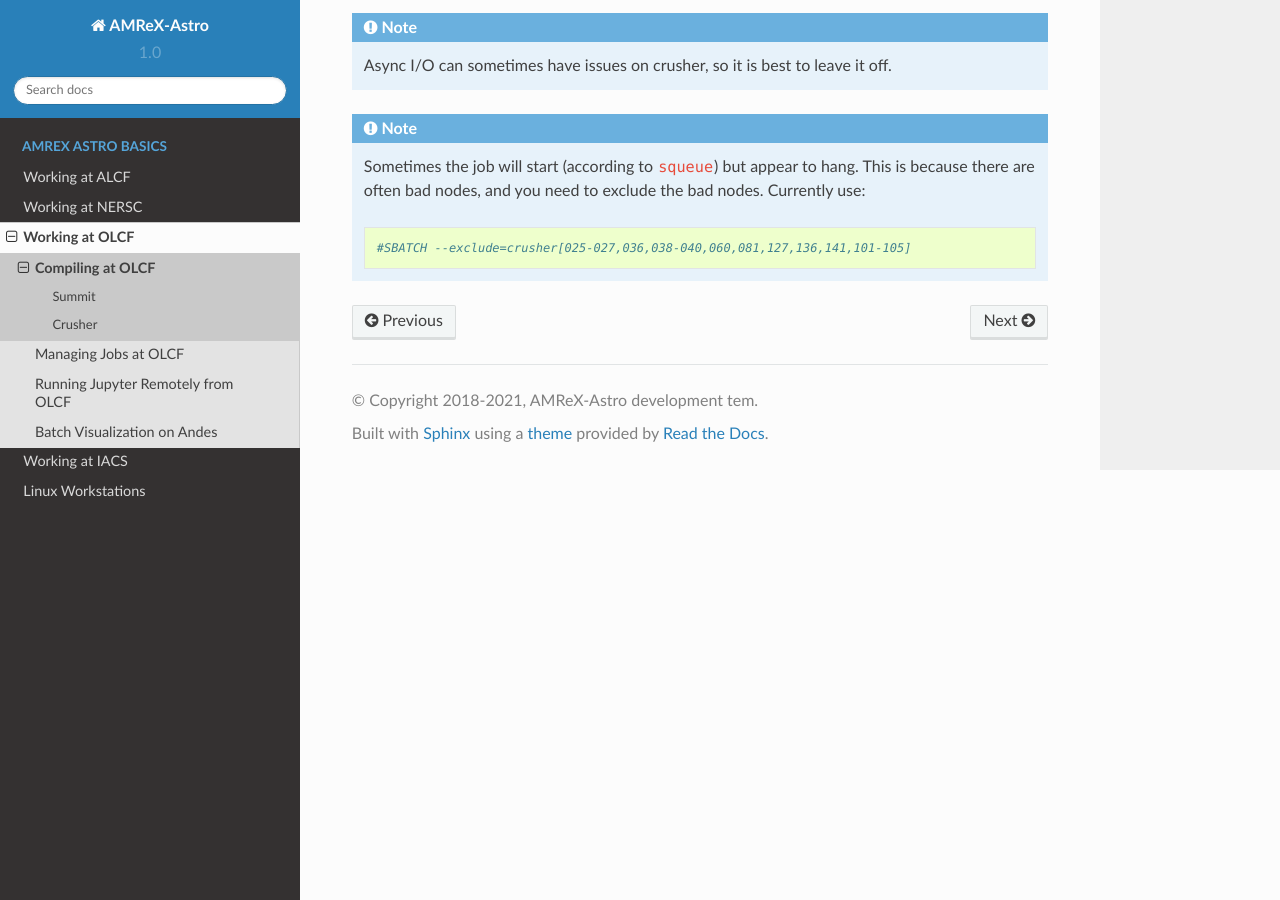
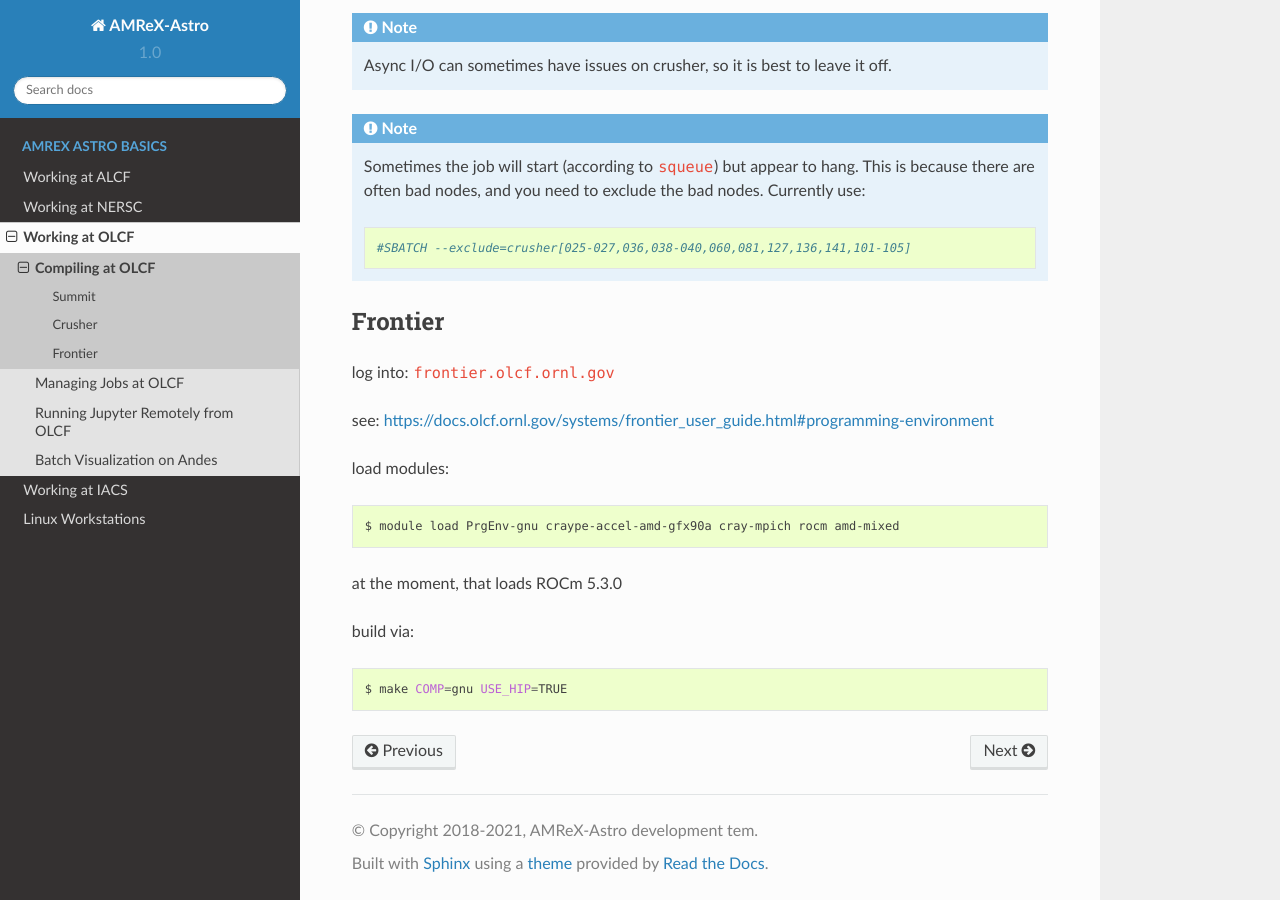
Before and after one commit to AMReX-Astro/workflow, a Sphinx documentation site: the page built from sphinx_docs/source/olcf-compilers.rst, in a window 1280 px wide and 900 px high, scrolled down 1664 px. Built offline with Sphinx 7.4.7 and the Read the Docs theme 2.0.0, drawn with Linux system fonts in a browser that asks for light colours.

Commit message:
add  notes about compiling on frontier

```diff
--- a/sphinx_docs/source/olcf-compilers.rst
+++ b/sphinx_docs/source/olcf-compilers.rst
@@ -91,3 +91,25 @@ We can then build with:
    exclude the bad nodes.  Currently use::
 
    #SBATCH --exclude=crusher[025-027,036,038-040,060,081,127,136,141,101-105]
+
+
+Frontier
+--------
+
+log into: ``frontier.olcf.ornl.gov``
+
+see: https://docs.olcf.ornl.gov/systems/frontier_user_guide.html#programming-environment
+
+load modules:
+
+.. prompt:: bash
+
+   module load PrgEnv-gnu craype-accel-amd-gfx90a cray-mpich rocm amd-mixed
+
+at the moment, that loads ROCm 5.3.0
+
+build via:
+
+.. prompt:: bash
+
+   make COMP=gnu USE_HIP=TRUE
```
